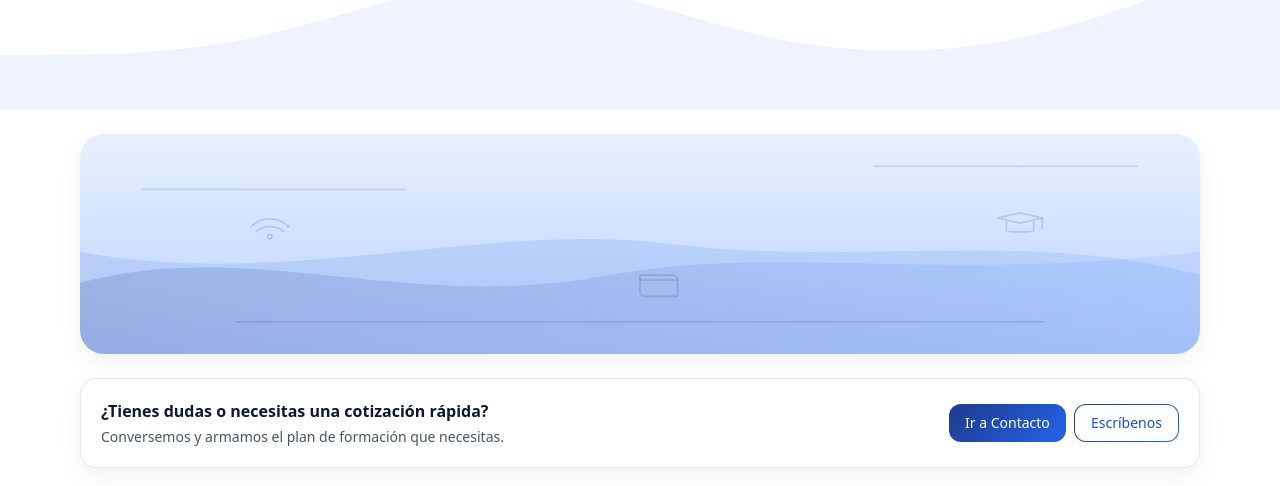
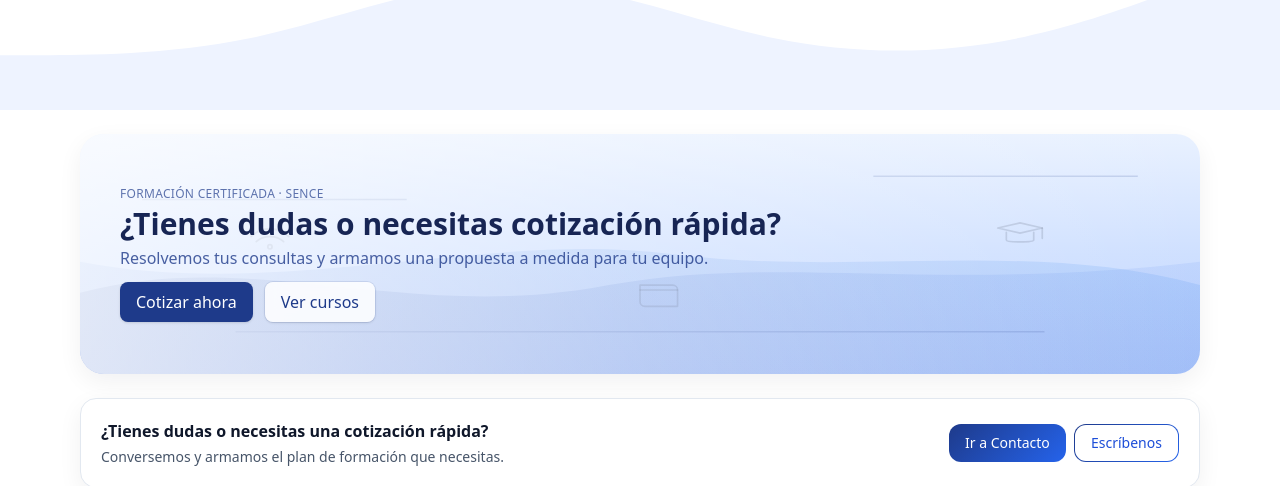
Before and after one commit to cristiantagle/oretec-web, a Next.js app: page / in a window 1280 px wide. Shown: the part 1740-2226 px from the top of the page. Built offline with nearby package versions, Linux system fonts and the light colour scheme; no server answers.

Commit message:
feat(banner): texto sobrepuesto y CTA en banner con SVG de fondo (ES)

```diff
--- a/components/BannerStrip.tsx
+++ b/components/BannerStrip.tsx
@@ -1,11 +1,17 @@
 /* eslint-disable @next/next/no-img-element */
 "use client"
+
+// Banner con imagen SVG de fondo + texto y botones de acción (en español).
+// - Mantiene el SVG como <img> para evitar rasterización y aprovechar su escalabilidad.
+// - Superpone un gradiente suave y contenido (título, subtítulo y CTAs).
+
+import Link from "next/link"
 
 export default function BannerStrip() {
   return (
     <div className="relative mx-auto max-w-6xl px-4">
-        <div className="relative h-[180px] overflow-hidden rounded-3xl shadow-soft md:h-[220px]">
-        {/* SVG escalable: no se pixela y se adapta a cualquier ancho */}
+      <div className="relative h-[200px] overflow-hidden rounded-3xl shadow-soft md:h-[240px]">
+        {/* Capa 1: Imagen SVG como fondo (cubre todo) */}
         <img
           src="/images/banner-abstract.svg?v=1"
           alt=""
@@ -13,6 +19,43 @@ export default function BannerStrip() {
           className="absolute inset-0 h-full w-full object-cover"
           loading="eager"
         />
+
+        {/* Capa 2: Gradiente sutil por encima del fondo (pero debajo del texto) */}
+        <div
+          aria-hidden
+          className="absolute inset-0 z-[5] bg-gradient-to-r from-white/70 via-white/30 to-transparent"
+        />
+
+        {/* Capa 3: Contenido (texto + CTAs) */}
+        <div className="relative z-20 flex h-full items-center">
+          <div className="px-5 md:px-10">
+            <p className="text-[11px] md:text-xs uppercase tracking-wide text-blue-900/70">
+              Formación certificada · SENCE
+            </p>
+            <h2 className="mt-1 text-xl font-semibold text-blue-950 md:text-3xl">
+              ¿Tienes dudas o necesitas cotización rápida?
+            </h2>
+            <p className="mt-1 text-sm text-blue-900/80 md:text-base">
+              Resolvemos tus consultas y armamos una propuesta a medida para tu equipo.
+            </p>
+            <div className="mt-3 flex gap-3">
+              <Link
+                href="/contact"
+                prefetch={false}
+                className="inline-flex items-center rounded-lg bg-blue-900 px-4 py-2 text-sm font-medium text-white shadow hover:bg-blue-800 focus:outline-none focus:ring-2 focus:ring-blue-300 md:text-base"
+              >
+                Cotizar ahora
+              </Link>
+              <Link
+                href="/courses"
+                prefetch={false}
+                className="inline-flex items-center rounded-lg bg-white/85 px-4 py-2 text-sm font-medium text-blue-900 backdrop-blur shadow ring-1 ring-blue-900/10 hover:bg-white focus:outline-none focus:ring-2 focus:ring-blue-300 md:text-base"
+              >
+                Ver cursos
+              </Link>
+            </div>
+          </div>
+        </div>
       </div>
     </div>
   )
```
Lines whose indentation alone changed are shown as unchanged.
